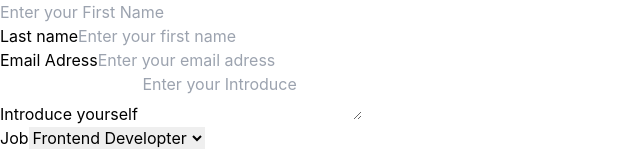
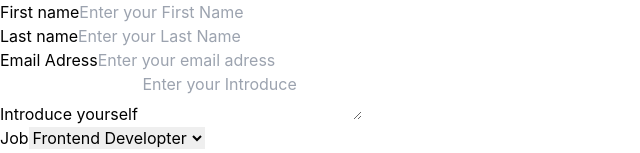
Before and after one commit to tuanminhphan45/ReactJS, a React (Create React App) app in the folder tictac/: page / in a window 1280 px wide. Shown: the top 153 px of the page, without its empty margins (0-640 px from the left). Built offline with nearby package versions, Linux system fonts and the light colour scheme.

Commit message:
tối ưu code dùng useField

```diff
--- a/tictac/src/form/SignUpFinal.jsx
+++ b/tictac/src/form/SignUpFinal.jsx
@@ -1,5 +1,5 @@
 import React from "react";
-import { Formik, Field, ErrorMessage } from "formik";
+import { Formik, Field, ErrorMessage, useField } from "formik";
 import * as Yup from "yup";
 
 const SignUpFinal = () => {
@@ -31,7 +31,16 @@ const SignUpFinal = () => {
                 className="p-10 w-full max-w-[500px] mx-auto"
                 autoComplete="off"
             >
-                <MyInput label="First name" name="firtName" placeholder="Enter your First Name"></MyInput>
+                <MyInput
+                    label="First name"
+                    name="firtName"
+                    placeholder="Enter your First Name"
+                ></MyInput>
+                <MyInput
+                    label="Last name"
+                    name="lastName"
+                    placeholder="Enter your Last Name"
+                ></MyInput>
                 {/* <div className="flex flex-col gap-2 mb-5">
                     <label htmlFor="firstName">Firstname</label>
                     <Field
@@ -44,7 +53,7 @@ const SignUpFinal = () => {
                         <ErrorMessage name="firstName"></ErrorMessage>
                     </div>
                 </div> */}
-                <div className="flex flex-col gap-2 mb-5">
+                {/* <div className="flex flex-col gap-2 mb-5">
                     <label htmlFor="lastName">Last name</label>
                     <Field
                         name="lastName"
@@ -55,7 +64,7 @@ const SignUpFinal = () => {
                     <div className="text-red-500 text-sm ">
                         <ErrorMessage name="firstName"></ErrorMessage>
                     </div>
-                </div>
+                </div> */}
                 <div className="flex flex-col gap-2 mb-5">
                     <label htmlFor="email">Email Adress</label>
                     <Field
@@ -123,10 +132,15 @@ const SignUpFinal = () => {
 // destructuring
 // restparameter
 const MyInput = ({ label, ...props }) => {
+    const [field, meta] = useField(props);
+    console.log(field);
     return (
         <div className="flex flex-col gap-2 mb-5">
-            <label htmlFor={label}></label>
-            <input type="text" {...props} />
+            <label htmlFor={props.id || props.name}>{label}</label>
+            <input type="text" {...props} {...field} />
+            {meta.touched && meta.error ? (
+                <div className="text-sm text-red-600">{meta.error}</div>
+            ) : null}
         </div>
     );
 };
```
